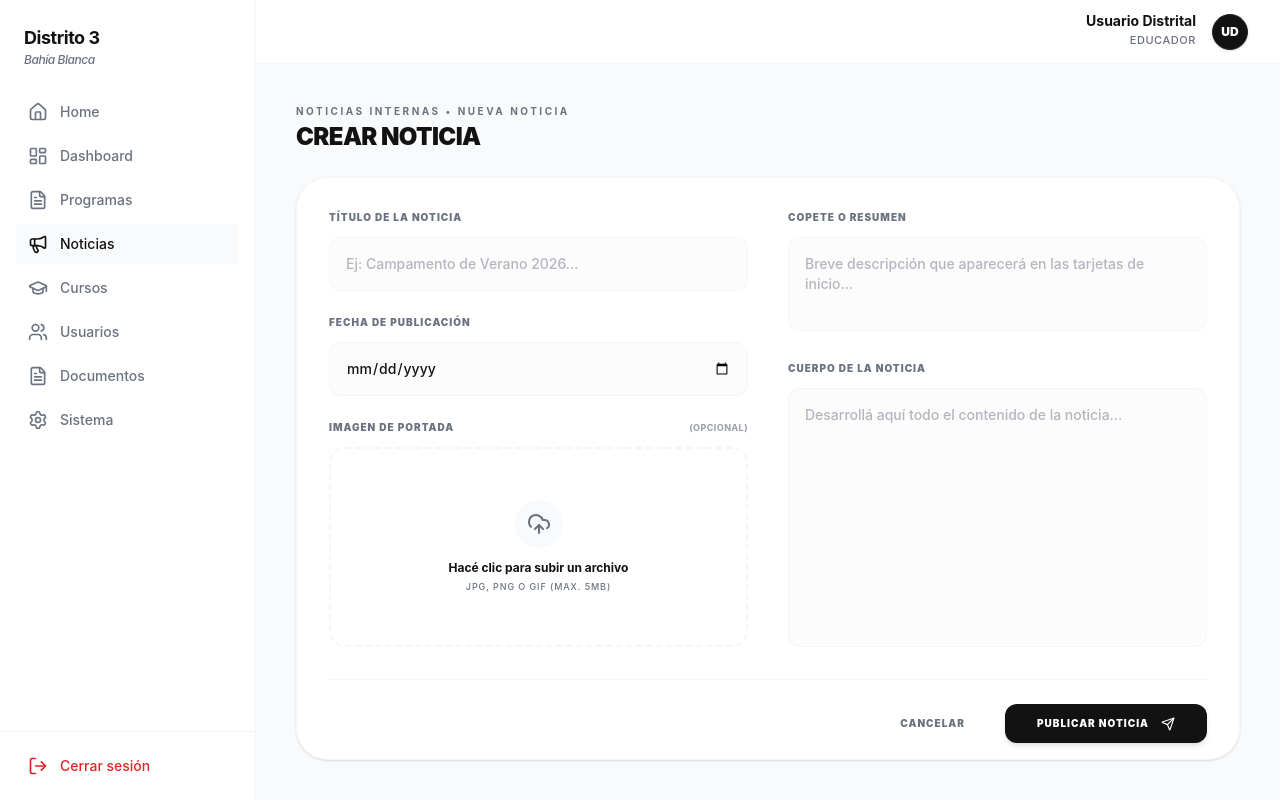
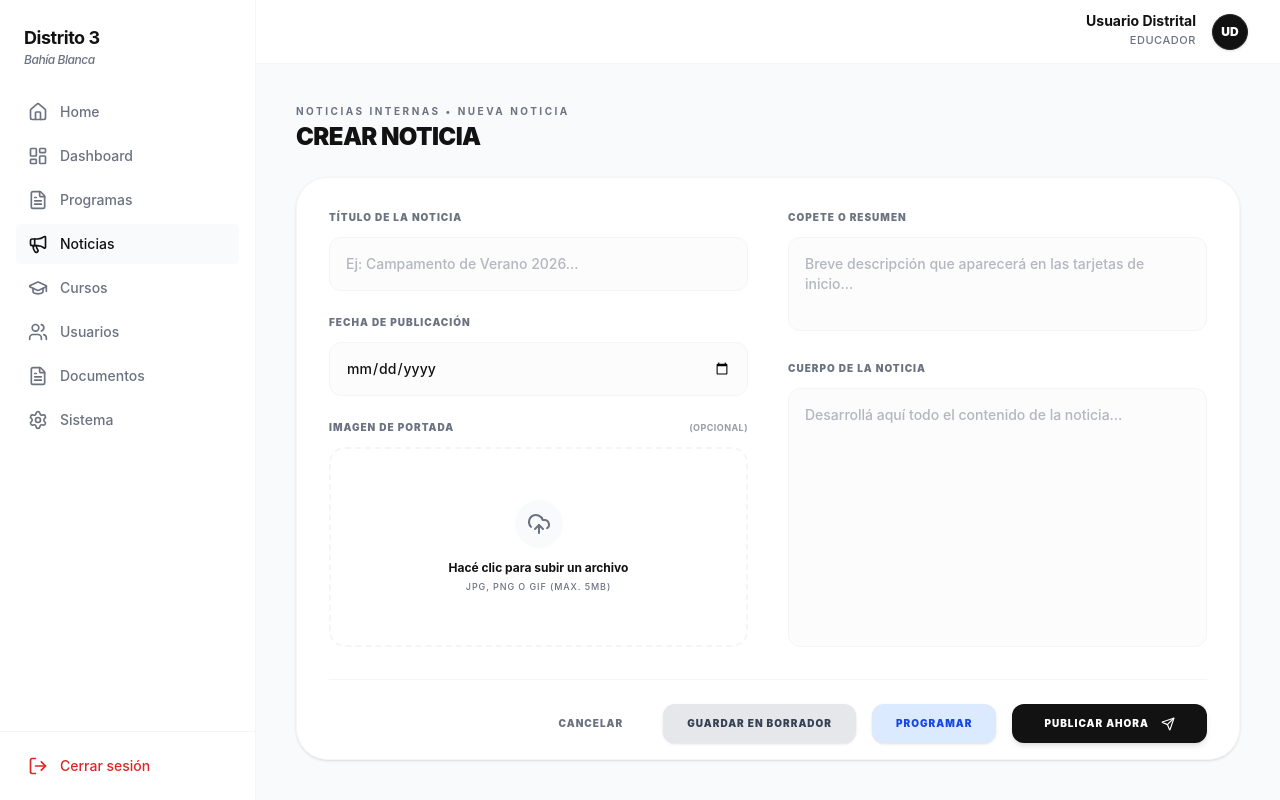
Before and after one commit to Lucio-Lorenzetti/Sistema-de-Gestion-Distrital-Frontend, a React (Vite) app: page /noticias-internas/crear in a window 1280 px wide. Built offline with nearby package versions, Linux system fonts and the light colour scheme.

Commit message:
feat(noticias): implementar creación completa con subida de imágenes y manejo de estados
- Frontend: Refactorización de CrearNoticia.jsx usando useRef para soportar validación nativa HTML y evitar recargas. Envío de imágenes físicas vía FormData.

```diff
--- a/src/pages/Dashboard/Dashboard.jsx
+++ b/src/pages/Dashboard/Dashboard.jsx
@@ -147,6 +147,25 @@ const Dashboard = () => {
       .then(res => res.json())
       .then(() => setNoticias(prev => prev.filter(n => n.id !== id)))
       .catch(err => console.error('Error al eliminar noticia:', err));
+  };
+
+  const handlePublicarRapido = async (id) => {
+    const token = useAuthStore.getState().token;
+    try {
+      await fetch(`/api/news/${id}`, {
+        method: 'PUT',
+        headers: {
+          'Authorization': `Bearer ${token}`,
+          'Content-Type': 'application/json',
+          'Accept': 'application/json',
+        },
+        body: JSON.stringify({ estado: 'Publicada', publicado_at: new Date().toISOString() })
+      });
+      // Actualizamos el estado local para no recargar la página
+      setNoticias(prev => prev.map(n => n.id === id ? { ...n, estado: 'Publicada' } : n));
+    } catch (err) {
+      console.error('Error al publicar rápidamente:', err);
+    }
   };
 
   // — Dropdown reutilizable —
@@ -351,6 +370,15 @@ const Dashboard = () => {
                         <td className="py-4 pr-4"><span className="text-[9px] text-scout-muted flex items-center gap-1 whitespace-nowrap"><Clock size={11} /> {noticia.fecha}</span></td>
                         <td className="py-4 text-right">
                           <div className="flex items-center justify-end gap-1">
+                            {noticia.estado === 'Borrador' && (
+                              <button
+                                onClick={() => handlePublicarRapido(noticia.id)}
+                                className="p-1.5 rounded-lg border border-scout-border hover:bg-green-50 text-scout-muted hover:text-scout-success transition-colors cursor-pointer"
+                                title="Publicar ahora"
+                              >
+                                <Send size={13} />
+                              </button>
+                            )}
                             {/* BOTÓN EDITAR */}
                             <Link
                               to={`/noticias-internas/editar/${noticia.id}`}
--- a/src/pages/Logueado/Noticias/CrearNoticia.jsx
+++ b/src/pages/Logueado/Noticias/CrearNoticia.jsx
@@ -1,13 +1,13 @@
-import React, { useState } from 'react';
+import React, { useState, useRef } from 'react';
 import { UploadCloud, Send, X } from 'lucide-react';
 import { Link, useNavigate } from 'react-router-dom';
 import axios from 'axios';
 import { useAuthStore } from '../../../store/useAuthStore';
 
 const CrearNoticia = () => {
-    // ✅ token leído con hook en el tope del componente, no dentro del handler
     const token = useAuthStore((state) => state.token);
     const user = useAuthStore((state) => state.user);
+    const formRef = useRef(null);
     const navigate = useNavigate();
     const [isLoading, setIsLoading] = useState(false);
     const [error, setError] = useState(null);
@@ -40,32 +40,38 @@ const CrearNoticia = () => {
         setPreview(null);
     };
 
-    const handleSubmit = async (e) => {
-        e.preventDefault();
+    const guardarNoticia = async (estadoDeseado) => {
+        if (formRef.current && !formRef.current.checkValidity()) {
+            formRef.current.reportValidity(); // Esto muestra los carteles de "Complete este campo"
+            return; // Corta la ejecución para que no envíe nada incompleto
+        }
         setIsLoading(true);
         setError(null);
 
-        // ✅ token ya disponible desde el hook de arriba
         const payload = new FormData();
         payload.append('titulo', formData.titulo);
-        payload.append('publicado_at', formData.fecha);
-        payload.append('estado', 'Publicada');
+        payload.append('estado', estadoDeseado);
         payload.append('contenido', `${formData.copete}\n\n${formData.cuerpo}`);
+
+        // Si hay imagen, la agregamos
         if (imagen) payload.append('imagen', imagen);
+
+        // Si hay fecha (para Publicada o Programada), la mandamos
+        if (formData.fecha) payload.append('publicado_at', formData.fecha);
 
         try {
             await axios.post('/api/news', payload, {
                 headers: {
                     'Authorization': `Bearer ${token}`,
                     'Accept': 'application/json',
-                    // ✅ Sin Content-Type — axios lo setea solo con FormData
+                    // axios setea el multipart/form-data automáticamente
                 }
             });
             navigate('/dashboard');
         } catch (err) {
             console.error('Error completo:', err.response);
             const errorMsg = err.response?.data?.message || err.message;
-            setError("No se pudo publicar la noticia: " + errorMsg);
+            setError(`No se pudo guardar la noticia como ${estadoDeseado}: ` + errorMsg);
         } finally {
             setIsLoading(false);
         }
@@ -97,7 +103,7 @@ const CrearNoticia = () => {
                     </div>
                 )}
 
-                <form onSubmit={handleSubmit} className="flex-1 bg-scout-bg-card rounded-[2rem] border border-scout-border p-8 shadow-sm flex flex-col min-h-0 overflow-y-auto">
+                <form ref={formRef} onSubmit={(e) => e.preventDefault()} className="flex-1 bg-scout-bg-card rounded-[2rem] border border-scout-border p-8 shadow-sm flex flex-col min-h-0 overflow-y-auto">
                     <div className="grid grid-cols-1 lg:grid-cols-2 gap-10">
 
                         {/* COLUMNA IZQUIERDA */}
@@ -214,20 +220,40 @@ const CrearNoticia = () => {
                         </div>
                     </div>
 
-                    {/* BOTONES */}
-                    <div className="mt-8 pt-6 border-t border-scout-border flex items-center justify-end gap-4 shrink-0">
+                    <div className="mt-8 pt-6 border-t border-scout-border flex flex-wrap items-center justify-end gap-4 shrink-0">
                         <Link
                             to="/dashboard"
                             className="px-6 py-3 rounded-xl text-[10px] font-black uppercase tracking-widest text-scout-muted hover:text-scout-primary transition-colors"
                         >
                             Cancelar
                         </Link>
+
                         <button
-                            type="submit"
+                            type="button"
+                            onClick={() => guardarNoticia('Borrador')}
+                            disabled={isLoading}
+                            className="px-6 py-3 rounded-xl text-[10px] font-black uppercase tracking-widest transition-all bg-gray-200 hover:bg-gray-300 text-gray-700 shadow-sm"
+                        >
+                            Guardar en Borrador
+                        </button>
+
+                        <button
+                            type="button"
+                            onClick={() => guardarNoticia('Programada')}
+                            disabled={isLoading || !formData.fecha} // Deshabilitar si no eligió fecha
+                            className="px-6 py-3 rounded-xl text-[10px] font-black uppercase tracking-widest transition-all bg-blue-100 hover:bg-blue-200 text-blue-700 shadow-sm"
+                            title={!formData.fecha ? "Elegí una fecha arriba para programar" : ""}
+                        >
+                            Programar
+                        </button>
+
+                        <button
+                            type="button"
+                            onClick={() => guardarNoticia('Publicada')}
                             disabled={isLoading}
                             className={`px-8 py-3 rounded-xl text-[10px] font-black uppercase tracking-widest transition-all flex items-center gap-3 shadow-md hover:shadow-lg ${isLoading ? 'bg-scout-muted cursor-not-allowed text-white' : 'bg-scout-primary hover:bg-scout-primary-hover text-white'}`}
                         >
-                            {isLoading ? 'Publicando...' : 'Publicar Noticia'} <Send size={14} />
+                            {isLoading ? 'Guardando...' : 'Publicar Ahora'} <Send size={14} />
                         </button>
                     </div>
                 </form>
```
